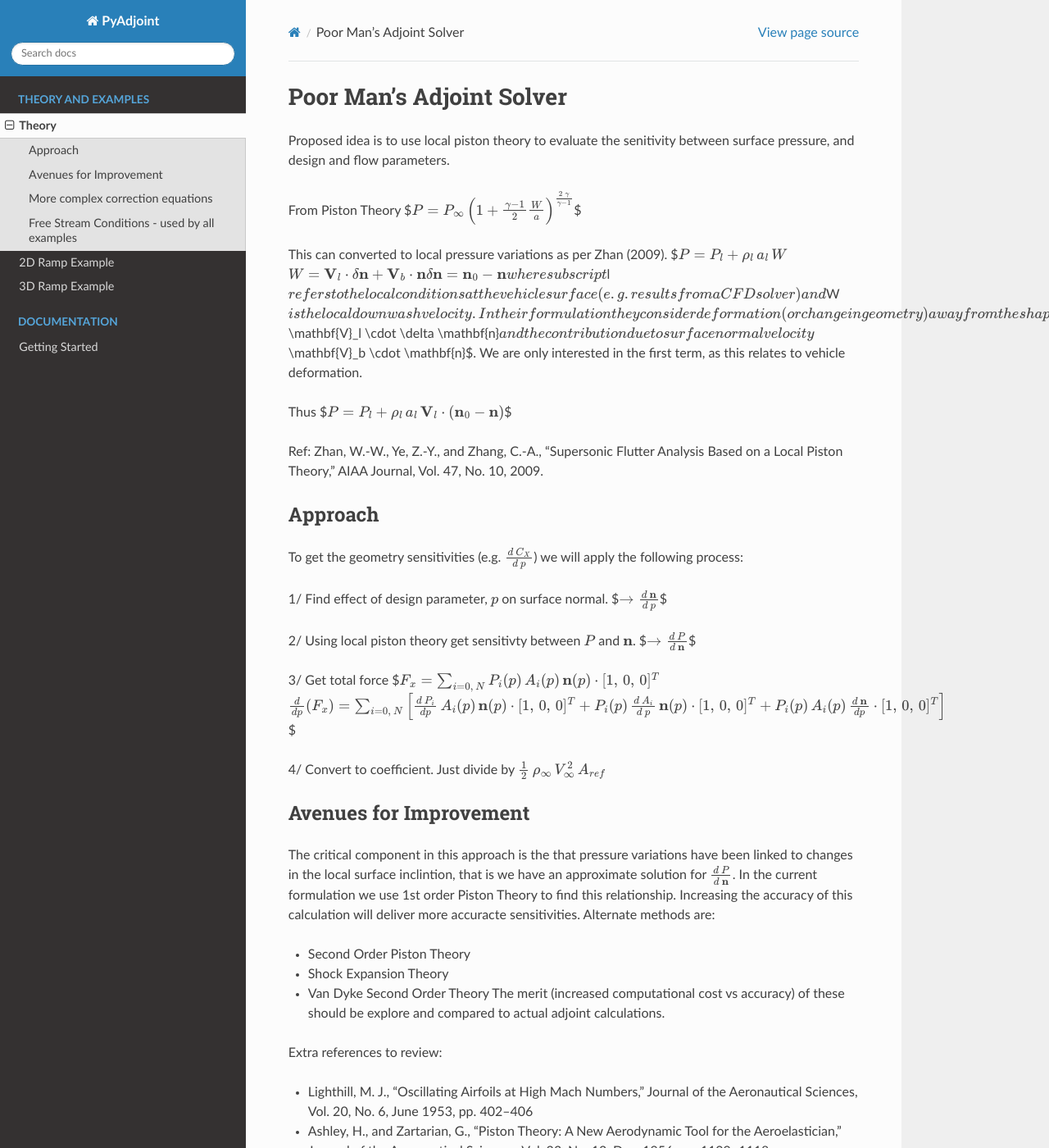
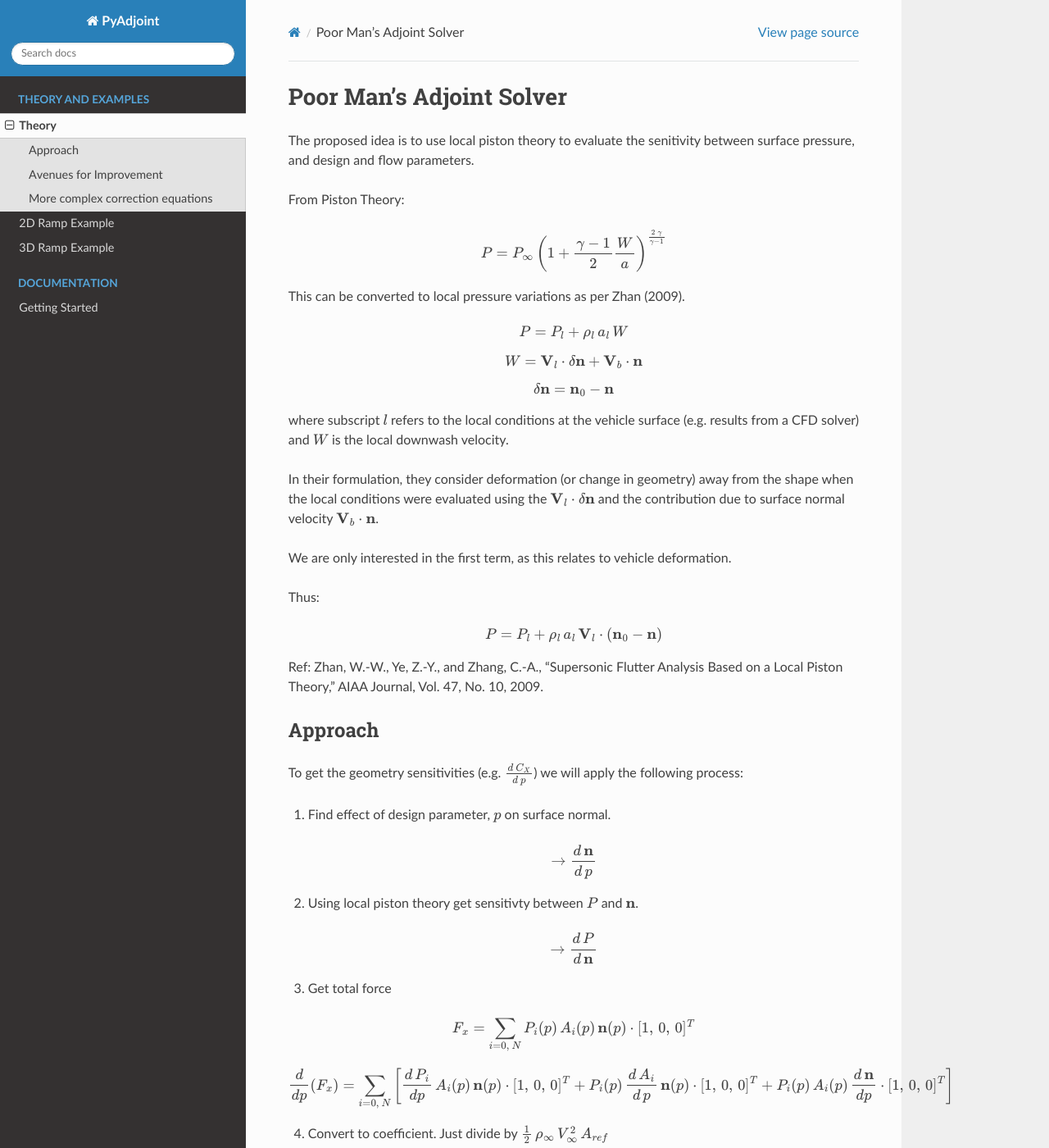
Before and after one commit to kieran-mackle/pysagas, a Sphinx documentation site: the page built from docs/source/theory.md, in a window 1280 px wide and 1400 px high. Shown: the whole window at 82% size. Built offline with Sphinx 7.4.7 and the Read the Docs theme 2.0.0, drawn with Linux system fonts in a browser that asks for light colours; some of the changed text lies outside the part shown.

Commit message:
docs: updated theory formatting

```diff
--- a/docs/source/theory.md
+++ b/docs/source/theory.md
@@ -1,69 +1,99 @@
 # Poor Man's Adjoint Solver
-Proposed idea is to use local piston theory to evaluate the senitivity between surface pressure, and design and flow parameters.
+The proposed idea is to use local piston theory to evaluate the senitivity between surface pressure, and design and flow parameters.
 
-From Piston Theory
+From Piston Theory:
+
 $$ P = P_\infty \, \left( 1 + \frac{\gamma-1}{2} \frac{W}{a} \right) ^{\frac{2 \, \gamma}{\gamma-1}}$$
 
-This can converted to local pressure variations as per Zhan (2009).
+This can be converted to local pressure variations as per Zhan (2009).
+
 $$ P = P_l + \rho_l \, a_l \, W$$
+
 $$ W = \mathbf{V}_l \cdot \delta \mathbf{n} + \mathbf{V}_b \cdot \mathbf{n}$$
+
 $$ \delta \mathbf{n} = \mathbf{n}_0 - \mathbf{n} $$
-where subscript $l$ refers to the local conditions at the vehicle surface (e.g. results from a CFD solver) and $W$ is the local downwash velocity. In their formulation they consider deformation (or change in geometry) away from the shape when the local conditions were evaluated using the $\mathbf{V}_l \cdot \delta \mathbf{n}$ and the contribution due to surface normal velocity $\mathbf{V}_b \cdot \mathbf{n}$.
+
+where subscript $l$ refers to the local conditions at the vehicle surface
+(e.g. results from a CFD solver) and $W$ is the local downwash velocity.
+
+In their formulation, they consider deformation (or change in geometry) away
+from the shape when the local conditions were evaluated using the
+$\mathbf{V}_l \cdot \delta \mathbf{n}$ and the contribution due to surface
+normal velocity $\mathbf{V}_b \cdot \mathbf{n}$.
+
 We are only interested in the first term, as this relates to vehicle deformation.
 
-Thus
+Thus:
+
 $$ P = P_l + \rho_l \, a_l \, \mathbf{V}_l \cdot \left( \mathbf{n}_0 - \mathbf{n} \right)$$
-
-
 
 
 Ref:
 Zhan, W.-W., Ye, Z.-Y., and Zhang, C.-A., “Supersonic Flutter Analysis Based on a Local Piston Theory,” AIAA Journal,
 Vol. 47, No. 10, 2009.
 
+
+
 ## Approach
 To get the geometry sensitivities (e.g. $\frac{d \, C_X}{d \, p}$) we will apply the following process:
 
-1/ Find effect of design parameter, $p$ on surface normal.
+1. Find effect of design parameter, $p$ on surface normal.
+
 $$ \rightarrow \frac{d \, \mathbf{n}}{d \, p} $$
 
-2/ Using local piston theory get sensitivty between $P$ and $\mathbf{n}$.
+2. Using local piston theory get sensitivty between $P$ and $\mathbf{n}$.
+
 $$ \rightarrow \frac{d \, P}{d \, \mathbf{n}} $$
 
-3/ Get total force
+3. Get total force
+
 $$ F_x = \sum_{i=0, \, N} P_i(p) \, A_i(p) \, \mathbf{n}(p) \cdot [1, \, 0, \, 0]^T $$
+
 $$ \frac{d}{dp}(F_x) = \sum_{i=0, \, N} \left[ \frac{d \, P_i}{dp} \, A_i(p) \, \mathbf{n}(p) \cdot [1, \, 0, \, 0]^T
-                                               + P_i(p) \, \frac{d \, A_i}{d \, p} \, \mathbf{n}(p) \cdot [1, \, 0, \, 0]^T
-                                               + P_i(p) \, A_i(p) \, \frac{d \, \mathbf{n}}{dp} \cdot [1, \, 0, \, 0]^T
-                                               \right] $$
++ P_i(p) \, \frac{d \, A_i}{d \, p} \, \mathbf{n}(p) \cdot [1, \, 0, \, 0]^T
++ P_i(p) \, A_i(p) \, \frac{d \, \mathbf{n}}{dp} \cdot [1, \, 0, \, 0]^T
+\right] $$
 
-4/ Convert to coefficient.
+
+4. Convert to coefficient.
 Just divide by $\frac{1}{2} \, \rho_\infty \, V_\infty^2 \, A_{ref} $
 
 
 ## Avenues for Improvement
-The critical component in this approach is the that pressure variations have been linked to changes in the local surface inclintion, that is we have an approximate solution for $\frac{d \, P}{d \, \mathbf{n}}$.
-In the current formulation we use 1st order Piston Theory to find this relationship. Increasing the accuracy of this calculation will deliver more accuracte sensitivities.
+The critical component in this approach is that pressure variations have
+been linked to changes in the local surface inclintion, that is we have
+an approximate solution for $\frac{d \, P}{d \, \mathbf{n}}$.
+
+In the current formulation we use 1st order Piston Theory to find this
+relationship. Increasing the accuracy of this calculation will deliver
+more accuracte sensitivities.
+
 Alternate methods are:
 - Second Order Piston Theory
 - Shock Expansion Theory
 - Van Dyke Second Order Theory
-The merit (increased computational cost vs accuracy) of these should be explore and compared to actual adjoint calculations.
+
+The merit (increased computational cost vs accuracy) of these should be
+explored and compared to actual adjoint calculations.
 
 
 Extra references to review:
 - Lighthill, M. J., “Oscillating Airfoils at High Mach Numbers,” Journal of the Aeronautical Sciences, Vol. 20, No. 6, June 1953, pp. 402–406
+
 - Ashley, H., and Zartarian, G., “Piston Theory: A New Aerodynamic Tool for the Aeroelastician,” Journal of the Aeronautical Sciences, Vol. 23, No. 12, Dec. 1956, pp. 1109–1118.
+
 - Van Dyke, M., “A Study of Second-Order Supersonic Flow Theory,” NACA TR 1081, 1951.
+
 - Zartarian, G., Hsu, P. T., and Ashley, H., “Dynamic Airloads and Aeroelastic Problems at Entry Mach Numbers,” Journal of the Aeronautical Sciences, Vol. 28, No. 3, March 1961, pp. 209–222.
 
 
 ## More complex correction equations
+
 One caveat of usng higher order correction equations is that these may be better/worse suited for specific Mach number ranges. That is different approaches may be required for different parts of the flight envelope.
 
 $$ q^2 = (U+u)^2 + v^2 + w^2 $$
 
-For isentropic flow the pressure coefficient is given by
+For isentropic flow the pressure coefficient is given by:
 
 $$C_p = \frac{P - P_\infty}{\frac{1}{2} \, \rho_\infty \, U^2} = \frac{2}{\gamma \, M^2} \, \left[ \left( 1 + \frac{\gamma-1}{2} \, M^2 \, \left( 1 - \frac{q^2}{U^2} \right) \right)^{\frac{\gamma}{\gamma-1}} - 1 \right] $$
 
@@ -72,15 +102,5 @@ Expanding the equation yields:
 $$C_p = -2 \, \frac{u}{U} - \frac{v^2 + w^2}{U^2} + \beta^2 \, \frac{u^2}{U^2} + M^2 \, \frac{u}{U} \, \frac{v^2+w^2}{U^2} + \frac{M^2}{4} \, \left( \frac{v^2+w^2}{U^2} \right)^2 + 0 \, \left[ \frac{u^3}{U^3}, \, \frac{u^2}{U^2} \, \frac{v^2+w^2}{U^2}, \, \frac{u}{U} \, \left( \frac{v^2+w^2}{U^2} \right)^2, \, \left(\frac{v^2 +w^2}{U^2} \right)^3 \right] $$
 
 $$\beta = \sqrt{M^2-1}$$
+
 All the explicitly listed terms will contribute to second order solutions.
-
-
-
-
-## Free Stream Conditions - used by all examples
-
-Use ideal gas air and a flow condition that approximates TUSQ
-$$\gamma = 1.4$$
-$$ Mach_{freestream} = 6$$
-$$ P_{freestream} = 700 Pa$$
-$$ T_{freestream} = 70 K$$
```
Also changed, not shown: docs/source/examples/ramp_2d.md (+15 -0 lines).
